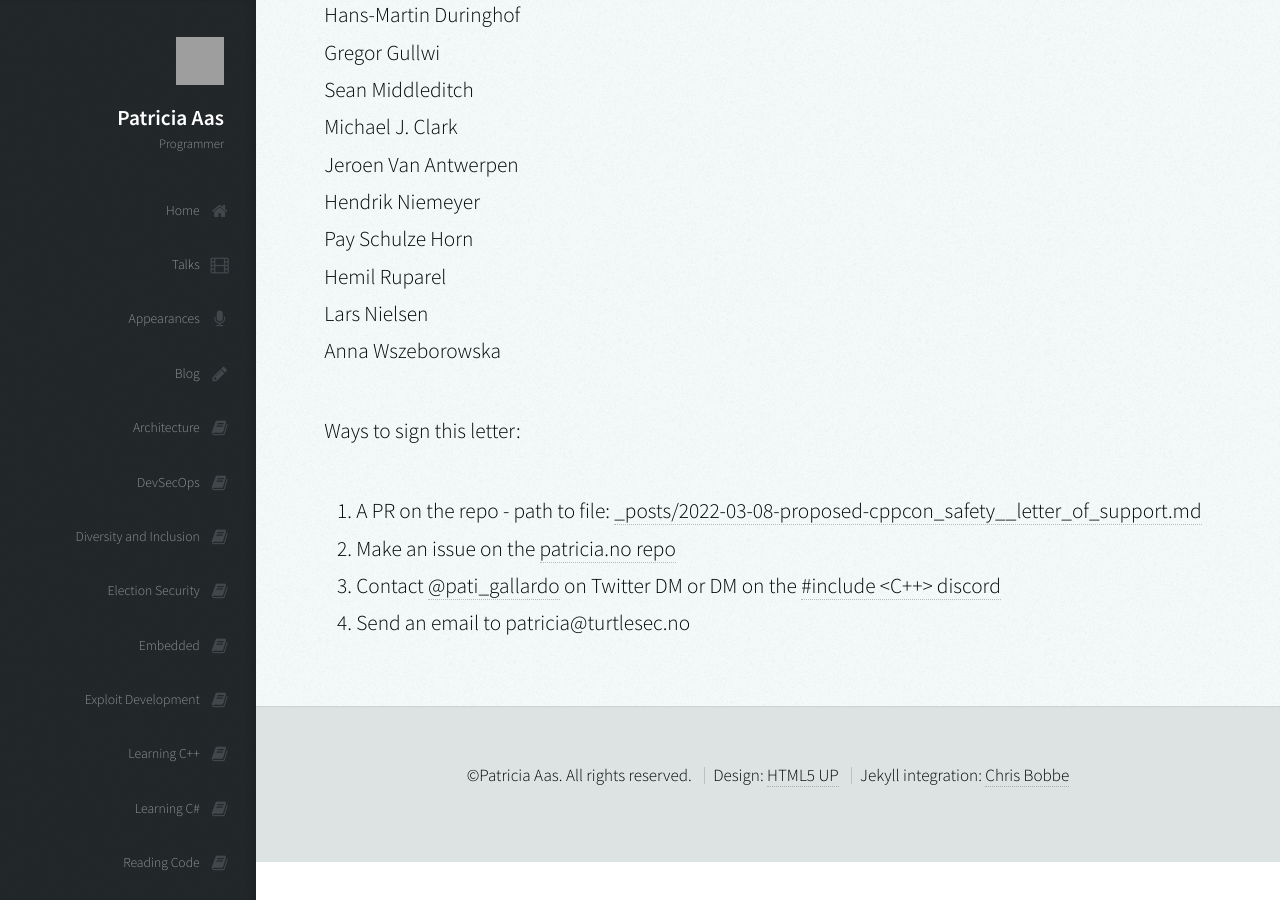
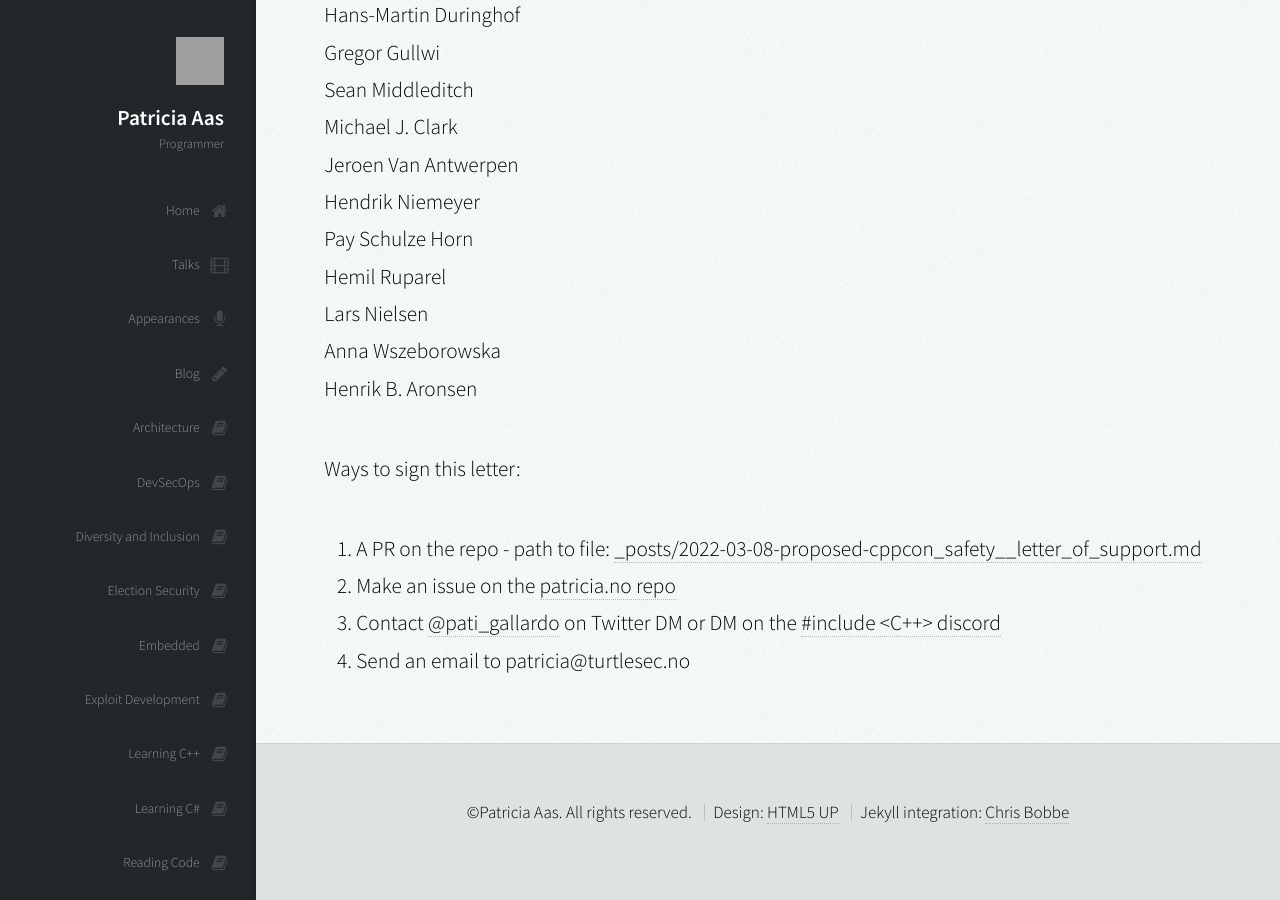
Before and after one commit to patricia-gallardo/patricia-gallardo.github.io, a Jekyll site: the page built from _posts/2022-03-08-proposed-cppcon_safety__letter_of_support.md, in a window 1280 px wide and 900 px high, scrolled down 11346 px. Built offline with Jekyll 4.4.1, drawn with Linux system fonts in a browser that asks for light colours; nearby versions of some CDN libraries; grey boxes are pictures that could not be loaded.

Commit message:
Update 2022-03-08-proposed-cppcon_safety__letter_of_support.md

```diff
--- a/_posts/2022-03-08-proposed-cppcon_safety__letter_of_support.md
+++ b/_posts/2022-03-08-proposed-cppcon_safety__letter_of_support.md
@@ -313,6 +313,7 @@ Pay Schulze Horn <br>
 Hemil Ruparel <br>
 Lars Nielsen <br>
 Anna Wszeborowska <br>
+Henrik B. Aronsen <br>
 
 Ways to sign this letter:
 1. A PR on the repo - path to file: [_posts/2022-03-08-proposed-cppcon_safety__letter_of_support.md][4]
```
